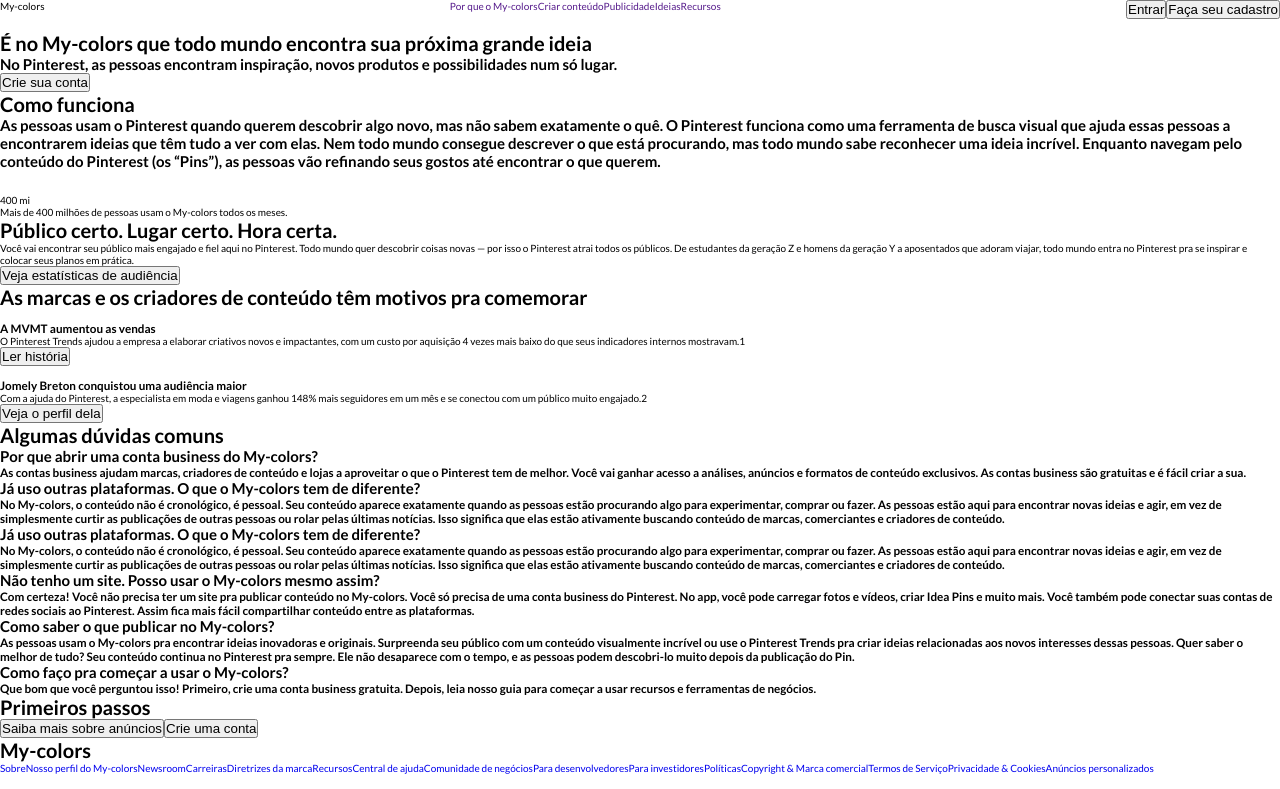
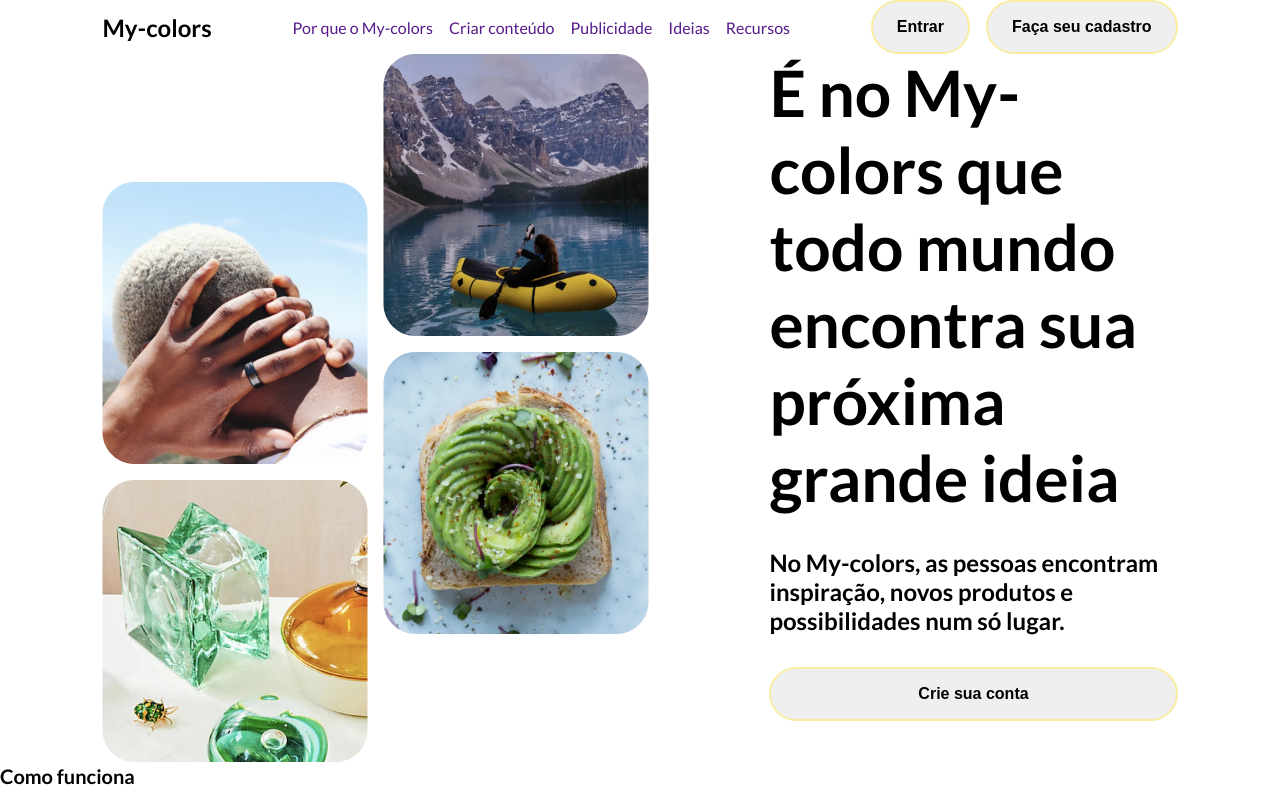
Before and after one commit to andersonszdc/My-colors, a React (Create React App) app: page / in a window 1280 px wide. Shown: the top 789 px of the page. Built offline with nearby package versions, Linux system fonts and the light colour scheme.

Commit message:
style Header and Hero

```diff
--- a/src/sections/Header/index.tsx
+++ b/src/sections/Header/index.tsx
@@ -1,5 +1,6 @@
 /* eslint-disable jsx-a11y/anchor-is-valid */
 import React from "react";
+import { BtnAction } from "../../styles/global";
 import { Container } from "./styles";
 
 const Header = () => {
@@ -14,8 +15,8 @@
         <a href="">Recursos</a>
       </nav>
       <div className="action">
-        <button>Entrar</button>
-        <button>Faça seu cadastro</button>
+        <BtnAction>Entrar</BtnAction>
+        <BtnAction>Faça seu cadastro</BtnAction>
       </div>
     </Container>
   );
--- a/src/sections/Header/styles.ts
+++ b/src/sections/Header/styles.ts
@@ -3,4 +3,26 @@
 export const Container = styled.main`
   display: flex;
   justify-content: space-between;
+  align-items: center;
+  margin: 0 8%;
+
+  .logo {
+    font-size: var(--fs-500);
+    font-weight: 700;
+  }
+
+  .navbar {
+    display: flex;
+    gap: 1.6rem;
+  }
+
+  .navbar a {
+    font-size: var(--fs-300);
+    font-weight: 400;
+  }
+
+  .action {
+    display: flex;
+    gap: 1.6rem;
+  }
 `;
--- a/src/sections/Hero.tsx
+++ /dev/null
@@ -1,21 +0,0 @@
-import React from "react";
-
-const Hero = () => {
-  return (
-    <div>
-      <div>
-        <img src="" alt="" />
-      </div>
-      <div>
-        <h1>É no My-colors que todo mundo encontra sua próxima grande ideia</h1>
-        <h2>
-          No Pinterest, as pessoas encontram inspiração, novos produtos e
-          possibilidades num só lugar.
-        </h2>
-        <button>Crie sua conta</button>
-      </div>
-    </div>
-  );
-};
-
-export default Hero;
--- /dev/null
+++ b/src/sections/Hero/index.tsx
@@ -0,0 +1,23 @@
+import React from "react";
+import { BtnAction } from "../../styles/global";
+import { Container } from "./styles";
+
+const Hero = () => {
+  return (
+    <Container>
+      <div>
+        <img src="/hero.png" alt="4 imagens" />
+      </div>
+      <div className="copy">
+        <h1>É no My-colors que todo mundo encontra sua próxima grande ideia</h1>
+        <h2>
+          No My-colors, as pessoas encontram inspiração, novos produtos e
+          possibilidades num só lugar.
+        </h2>
+        <BtnAction>Crie sua conta</BtnAction>
+      </div>
+    </Container>
+  );
+};
+
+export default Hero;
--- /dev/null
+++ b/src/sections/Hero/styles.ts
@@ -0,0 +1,22 @@
+import styled from "styled-components";
+
+export const Container = styled.main`
+  margin: 0 8%;
+  display: flex;
+  gap: 12rem;
+  justify-content: center;
+
+  .copy {
+    display: flex;
+    flex-direction: column;
+    gap: 3.2rem;
+  }
+
+  .copy h1 {
+    font-size: var(--fs-800);
+  }
+
+  .copy h2 {
+    font-size: var(--fs-500);
+  }
+`;
--- a/src/styles/global.ts
+++ b/src/styles/global.ts
@@ -1,4 +1,4 @@
-import { createGlobalStyle } from "styled-components";
+import styled, { createGlobalStyle } from "styled-components";
 
 export default createGlobalStyle`
     /* general reset */
@@ -23,11 +23,11 @@
     /* color utility classes */
     :root {
         /* colors */
-        --clr-dark: 199, 55, 15;
-        --clr-yellow: 51, 90, 81;
-        --clr-light-blue: 201, 93, 89;
-        --clr-dark-blue: 189, 100, 16;
-        --clr-orange: 21, 100, 72;
+        --clr-dark: 199, 55%, 15%;
+        --clr-yellow: 51, 90%, 81%;
+        --clr-light-blue: 201%, 93%, 89%;
+        --clr-dark-blue: 189, 100%, 16%;
+        --clr-orange: 21, 100%, 72%;
 
         /* font-sizes */
         --fs-800: 6.4rem;
@@ -41,3 +41,11 @@
     /* font utility classes */
 
 `;
+
+export const BtnAction = styled.button`
+    font-size: var(--fs-300);
+    font-weight: 700;
+    border: 2px solid hsl(var(--clr-yellow));
+    border-radius: 48px;
+    padding: 16px 24px;
+`
```
Also changed, not shown: public/hero.png (added).
